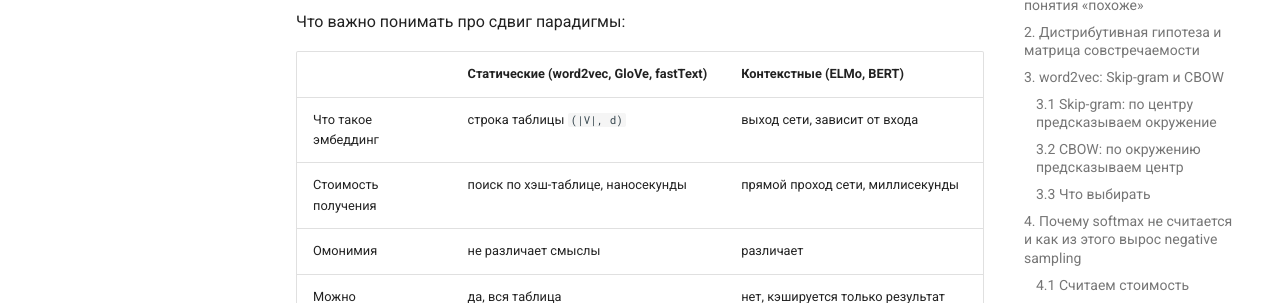
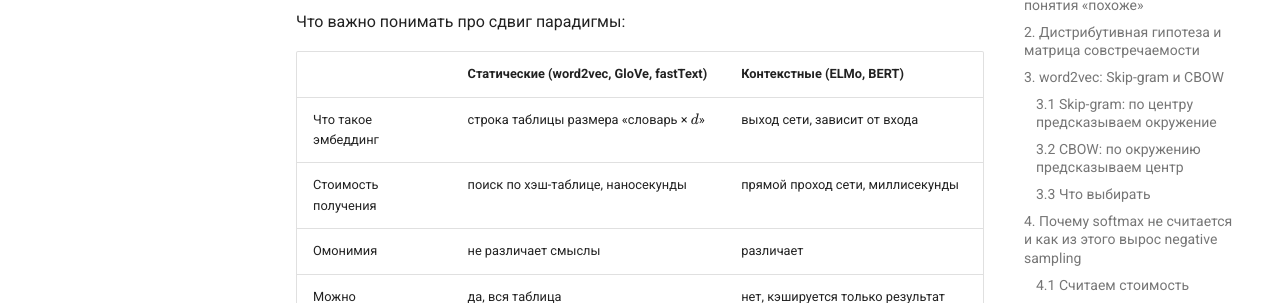
Before and after one commit to avanturer/ml-handbook, an MkDocs documentation site: the page built from docs/04-nlp/02-embeddings.md, in a window 1280 px wide and 900 px high, scrolled down 18242 px. Shown: the part 148-451 px from the top of the window. Built offline with MkDocs 1.6.1 and Material for MkDocs 9.7.7, drawn with Linux system fonts in a browser that asks for light colours; comment, search, counter and statistics services are not loaded.

Commit message:
Автосохранение
Co-Authored-By: Claude Opus 5 <noreply@anthropic.com>
Claude-Session: https://claude.ai/code/session_01VAqYhVbt9QDiwWpQ1Cw7h7

```diff
--- a/docs/04-nlp/02-embeddings.md
+++ b/docs/04-nlp/02-embeddings.md
@@ -795,7 +795,7 @@ $v_w^\top u_o \approx \mathrm{PMI}(w,o) - \log k$, то разность век
 
 | | Статические (word2vec, GloVe, fastText) | Контекстные (ELMo, BERT) |
 |---|---|---|
-| Что такое эмбеддинг | строка таблицы `(|V|, d)` | выход сети, зависит от входа |
+| Что такое эмбеддинг | строка таблицы размера «словарь × $d$» | выход сети, зависит от входа |
 | Стоимость получения | поиск по хэш-таблице, наносекунды | прямой проход сети, миллисекунды |
 | Омонимия | не различает смыслы | различает |
 | Можно закэшировать | да, вся таблица | нет, кэшируется только результат для конкретного текста |
```
